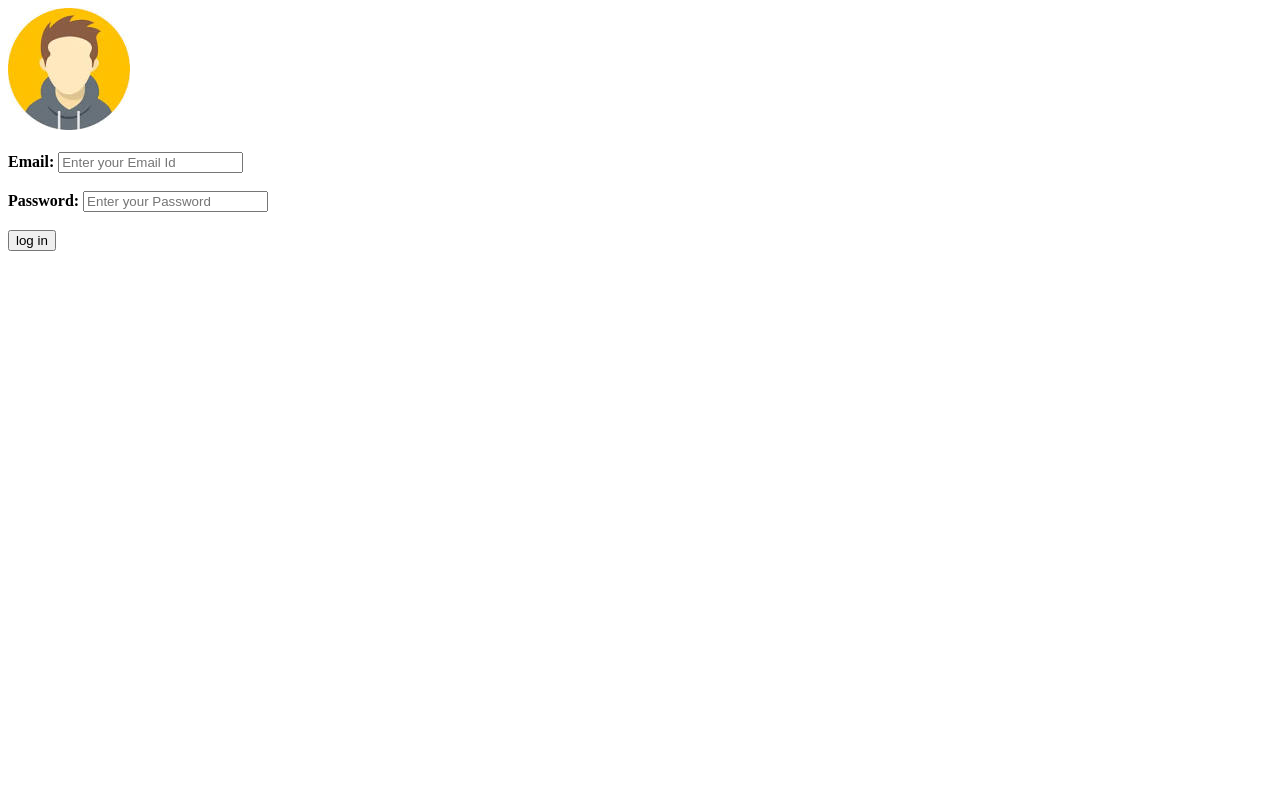
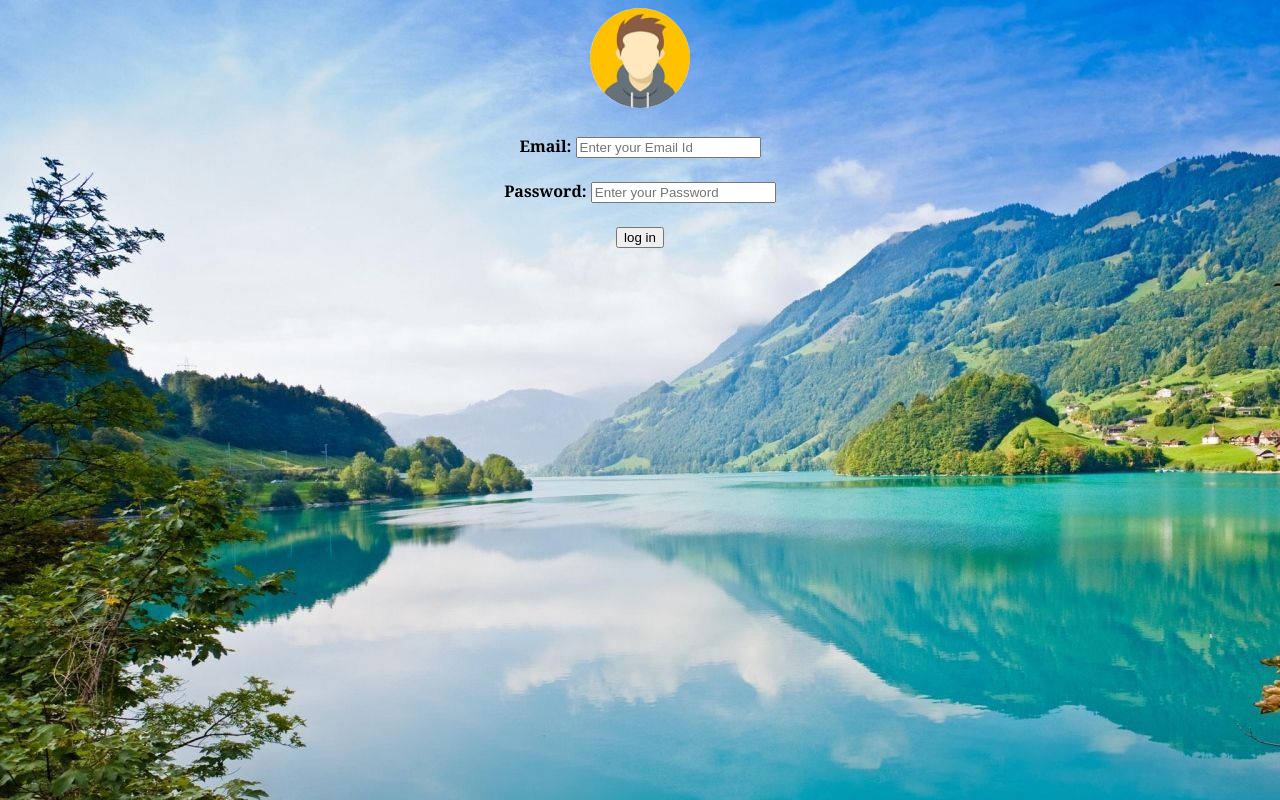
Before and after one commit to sanjiths2003/challenge1, a plain HTML site: page index.html in a window 1280 px wide. Drawn offline with Linux system fonts and the light colour scheme.

Commit message:
Update index.html

```diff
--- a/index.html
+++ b/index.html
@@ -4,7 +4,7 @@
     <meta charset="UTF-8">
     <meta name="viewport" content="width=device-width, initial-scale=1.0">
     <title>email portal</title>
-    <link rel="stylesheet"href="external.css">
+    <link rel="stylesheet"href="index.css">
     <script>
         function checkPattern() {
             var userInput = document.getElementById("password").value;
```
